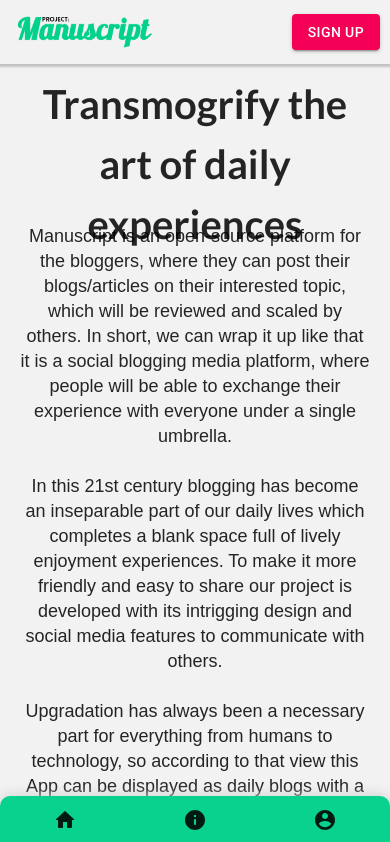
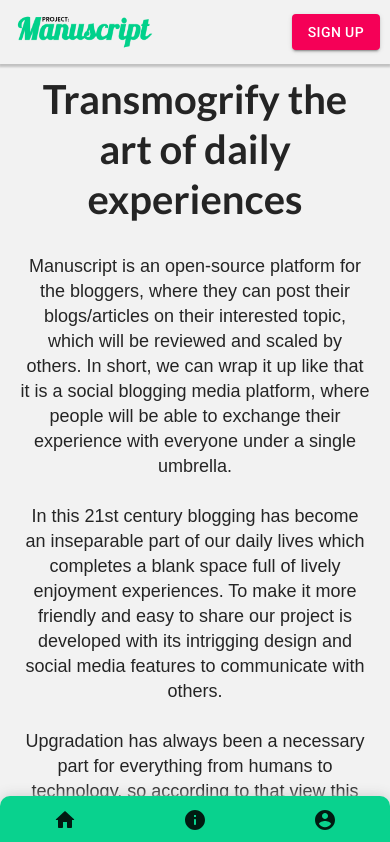
Before and after one commit to Soumyajit2000-web/Manuscript_Client, a React (Create React App) app: page /about in a window 390 px wide. Shown: the top 842 px of the page. Built offline with nearby package versions, Linux system fonts and the light colour scheme.

Commit message:
style fixes

```diff
--- a/src/styles/AboutUs.scss
+++ b/src/styles/AboutUs.scss
@@ -160,6 +160,8 @@
 
     .about-heading {
         font-size: 40px;
+        height: auto;
+        line-height: 50px;
     }
 
     .about-subheading {
```
